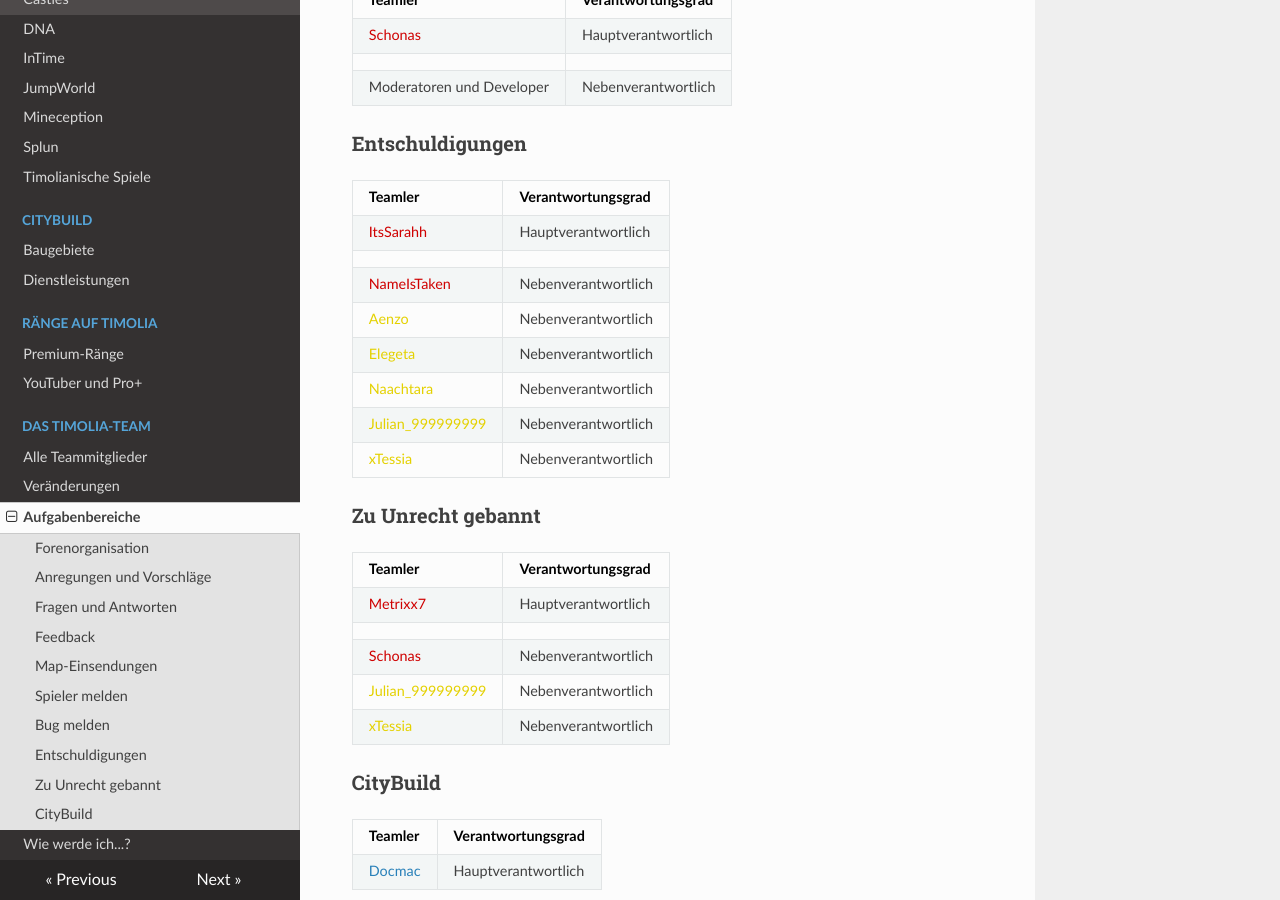
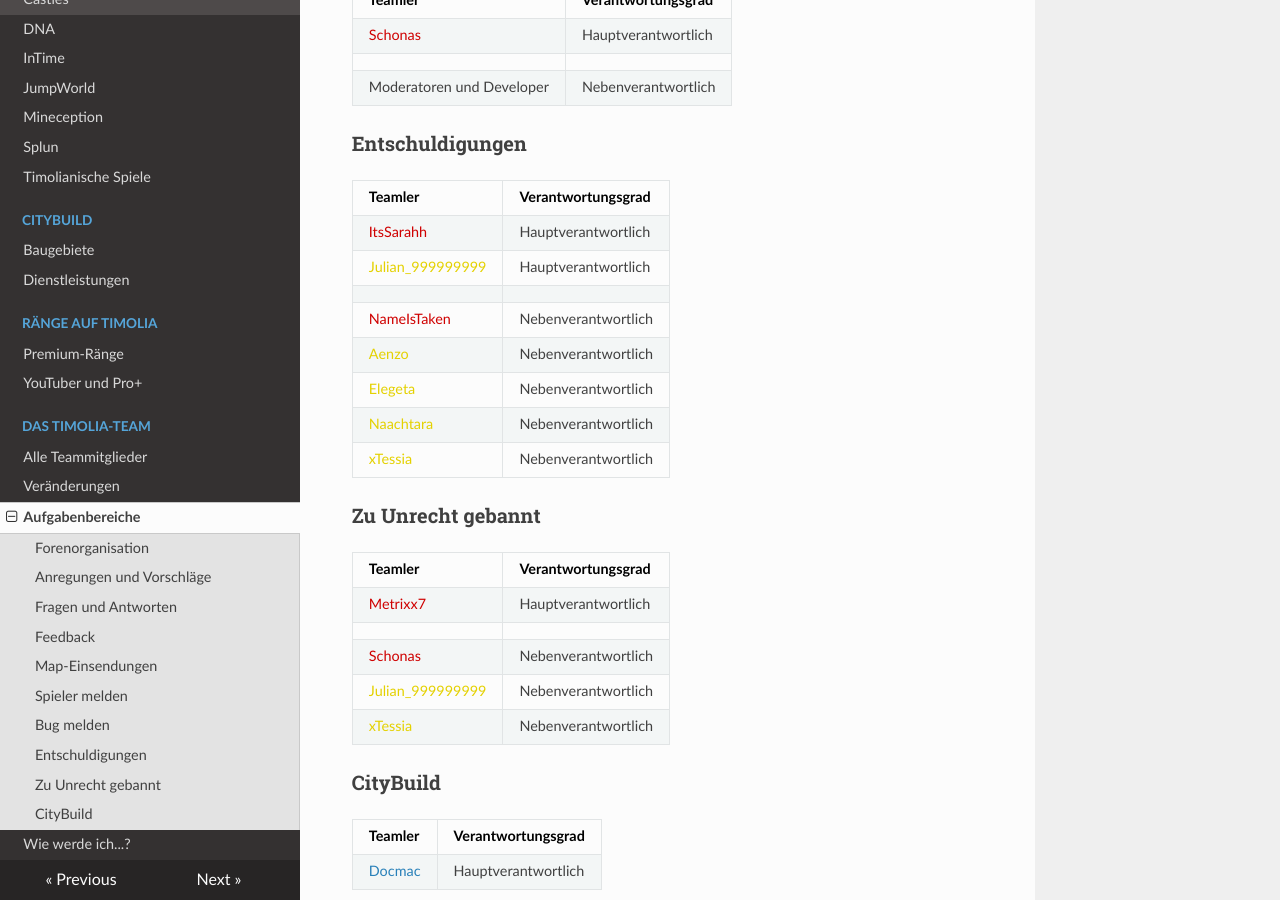
Before and after one commit to TimoliaDE/HowTo, an MkDocs documentation site: the page built from docs/team/responsibilities.md, in a window 1280 px wide and 900 px high, scrolled down 1914 px. Built offline with MkDocs 1.6.1, drawn with Linux system fonts in a browser that asks for light colours; nearby versions of some CDN libraries; old or Windows-style settings are respelled for this version of MkDocs; some of the changed text lies outside the part shown.

Commit message:
Update responsibilities.md

```diff
--- a/docs/team/responsibilities.md
+++ b/docs/team/responsibilities.md
@@ -70,12 +70,12 @@ Die Verantwortlichen für die Forenorganisation kümmern sich sowohl um den Aufb
 | Teamler | Verantwortungsgrad |
 | ------ | ------ |
 |<span style="color:#CF0101">ItsSarahh</span> | Hauptverantwortlich |
+|<span style="color:#E4D100">Julian_999999999</span> | Hauptverantwortlich |
 | | |
 |<span style="color:#CF0101">NameIsTaken</span> | Nebenverantwortlich |
 |<span style="color:#E4D100">Aenzo</span> | Nebenverantwortlich |
 |<span style="color:#E4D100">Elegeta</span> | Nebenverantwortlich |
 |<span style="color:#E4D100">Naachtara</span> | Nebenverantwortlich |
-|<span style="color:#E4D100">Julian_999999999</span> | Nebenverantwortlich |
 |<span style="color:#E4D100">xTessia</span> | Nebenverantwortlich |
 
 ### **Zu Unrecht gebannt**
@@ -130,6 +130,8 @@ Diese Teamler kümmern sich um's Aktualisieren und Erstellen des HowTos Timolias
 | ------ | ------ |
 |<span style="color:#CF0101">Metrixx7</span> | Hauptverantwortlich |
 |<span style="color:#CF0101">Tedget</span> | Hauptverantwortlich |
+| | |
+|<span style="color:#E4D100">Julian_999999999</span> | Nebenverantwortlich |
 
 ### **Social-Media**
 Für einen ständigen Support und Content auf Twitter und anderen sozialen Medien sorgen diese Teamler.
```
